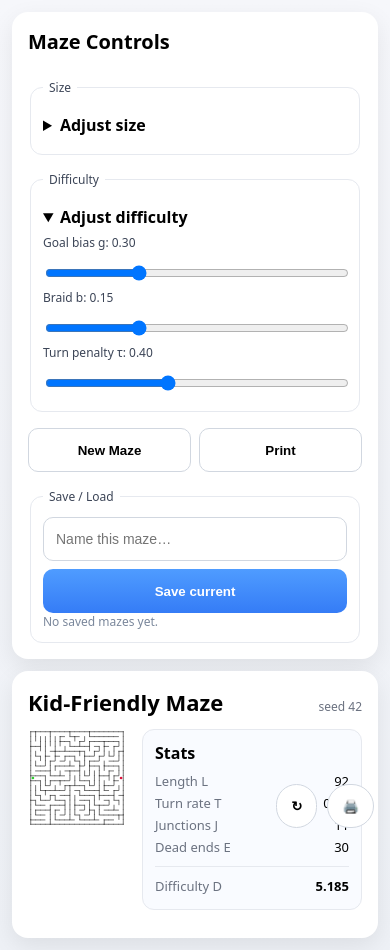
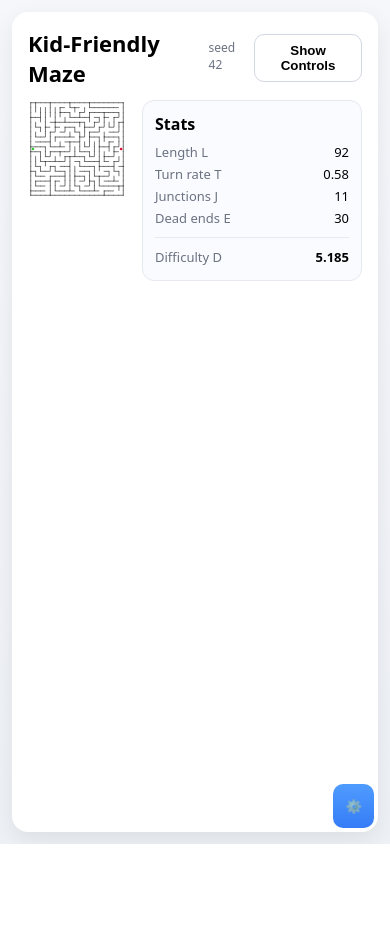
Before and after one commit to JENkt4k/maze-pwa, a React (Vite) app: page / in a window 390 px wide. After the commit the page ends 844 px from the top, so only its background shows below. Built offline with nearby package versions, Linux system fonts and the light colour scheme.

Commit message:
beautiful mobile - add minimize controls button

```diff
--- a/src/App.tsx
+++ b/src/App.tsx
@@ -179,10 +179,10 @@ export default function App() {
   const [cell, setCell] = useState(24);
   useEffect(() => {
     const hostW = hostRect?.width ?? 0;
-    const basis = hostW > 0 ? hostW : Math.min(window.innerWidth || 360, 480); // fallback for first paint / emulation
-    const targetInner = basis - 32; // leave space for SVG margins
+    const basis = hostW > 0 ? hostW : Math.min(window.innerWidth || 360, 480);
+    const targetInner = basis - 32;
     const px = Math.floor(targetInner / width);
-    setCell(clamp(px, 18, 36)); // good range for phones/tablets
+    setCell(clamp(px, 18, 36));
   }, [hostRect, width]);
 
   /* Generate maze + SVG + stats */
@@ -200,6 +200,20 @@ export default function App() {
     });
     return { svg, stats, currentParams: params };
   }, [width, height, seed, g, b, tau, cell]);
+
+  /* Controls panel: responsive placement + collapsed on mobile */
+  const [isMobile, setIsMobile] = useState(false);
+  const [controlsOpen, setControlsOpen] = useState(true);
+  useEffect(() => {
+    const mq = window.matchMedia("(max-width: 840px)");
+    const set = () => {
+      setIsMobile(mq.matches);
+      setControlsOpen(!mq.matches); // open on desktop, collapsed on mobile
+    };
+    set();
+    mq.addEventListener("change", set);
+    return () => mq.removeEventListener("change", set);
+  }, []);
 
   function newMaze() {
     setSeed((s) => s + 1);
@@ -276,12 +290,16 @@ export default function App() {
     >
       <style>
         {`
-        /* Default: 2 columns on wide screens */
-        .shell { grid-template-columns: minmax(0, 360px) 1fr; }
+        /* Desktop: main | controls (right) */
+        .shell { grid-template-columns: 1fr minmax(0, 360px); }
+        .main { order: 1; }
+        .controls { order: 2; }
 
-        /* Collapse to 1 column on mobile/tablet */
+        /* Mobile: single column; controls below main, collapsed by default */
         @media (max-width: 840px) {
           .shell { grid-template-columns: 1fr; }
+          .main { order: 1; }
+          .controls { order: 2; }
         }
 
         button { min-height: 44px; }
@@ -291,14 +309,70 @@ export default function App() {
       `}
       </style>
 
-      {/* Sidebar */}
+      {/* MAIN (first on all sizes) */}
+      <main
+        className="main"
+        style={{
+          minWidth: 0,
+          background: "#fff",
+          borderRadius: 16,
+          boxShadow: "0 8px 24px rgba(0,0,0,0.08)",
+          padding: 16,
+          display: "grid",
+          gridTemplateRows: "auto auto 1fr",
+          gap: 12,
+        }}
+      >
+        <header
+          className="sticky-top"
+          style={{ display: "flex", alignItems: "center", justifyContent: "space-between", gap: 8 }}
+        >
+          <div style={{ display: "flex", alignItems: "baseline", gap: 12 }}>
+            <h1 style={{ margin: 0, fontSize: 22 }}>Kid-Friendly Maze</h1>
+            <div style={{ color: "#6b7280", fontSize: 12 }}>seed {seed}</div>
+          </div>
+
+          {/* Controls toggle (visible on mobile; harmless on desktop) */}
+          <button
+            onClick={() => setControlsOpen((v) => !v)}
+            style={{ ...btn, padding: "8px 12px" }}
+            aria-expanded={controlsOpen}
+            aria-controls="controls-panel"
+            title="Show/Hide Controls"
+          >
+            {controlsOpen ? "Hide Controls" : "Show Controls"}
+          </button>
+        </header>
+
+        <section style={{ display: "grid", gridTemplateColumns: "1fr auto", alignItems: "start", gap: 16 }}>
+          <div
+            ref={svgHostRef as any}
+            id="print-maze-only"
+            style={{ width: "100%" }}
+            dangerouslySetInnerHTML={{ __html: svg }}
+          />
+          <div style={{ border: "1px solid #e6e9ef", borderRadius: 12, padding: 12, minWidth: 220, background: "#f9fbff" }}>
+            <div style={{ fontWeight: 600, marginBottom: 6 }}>Stats</div>
+            <Stat label="Length L" value={stats.L} />
+            <Stat label="Turn rate T" value={stats.T.toFixed(2)} />
+            <Stat label="Junctions J" value={stats.J} />
+            <Stat label="Dead ends E" value={stats.E} />
+            <div style={{ height: 1, background: "#e6e9ef", margin: "8px 0" }} />
+            <Stat label="Difficulty D" value={stats.D.toFixed(3)} strong />
+          </div>
+        </section>
+      </main>
+
+      {/* CONTROLS (right on desktop, below on mobile) */}
       <aside
+        id="controls-panel"
+        className="controls"
         style={{
           background: "#fff",
           borderRadius: 16,
           boxShadow: "0 8px 24px rgba(0,0,0,0.08)",
           padding: 16,
-          display: "flex",
+          display: isMobile ? (controlsOpen ? "flex" : "none") : "flex", // collapse only on mobile
           flexDirection: "column",
           gap: 16,
         }}
@@ -392,61 +466,25 @@ export default function App() {
         </fieldset>
       </aside>
 
-      {/* Main panel */}
-      <main
-        style={{
-          minWidth: 0, /* allow grid item to shrink on narrow screens */
-          background: "#fff",
-          borderRadius: 16,
-          boxShadow: "0 8px 24px rgba(0,0,0,0.08)",
-          padding: 16,
-          display: "grid",
-          gridTemplateRows: "auto auto 1fr",
-          gap: 12,
-        }}
-      >
-        <header className="sticky-top" style={{ display: "flex", alignItems: "baseline", justifyContent: "space-between" }}>
-          <h1 style={{ margin: 0, fontSize: 22 }}>Kid-Friendly Maze</h1>
-          <div style={{ color: "#6b7280", fontSize: 12 }}>seed {seed}</div>
-        </header>
-
-        <section style={{ display: "grid", gridTemplateColumns: "1fr auto", alignItems: "start", gap: 16 }}>
-          <div
-            ref={svgHostRef as any}
-            id="print-maze-only"
-            style={{ width: "100%" }}
-            dangerouslySetInnerHTML={{ __html: svg }}
-          />
-          <div style={{ border: "1px solid #e6e9ef", borderRadius: 12, padding: 12, minWidth: 220, background: "#f9fbff" }}>
-            <div style={{ fontWeight: 600, marginBottom: 6 }}>Stats</div>
-            <Stat label="Length L" value={stats.L} />
-            <Stat label="Turn rate T" value={stats.T.toFixed(2)} />
-            <Stat label="Junctions J" value={stats.J} />
-            <Stat label="Dead ends E" value={stats.E} />
-            <div style={{ height: 1, background: "#e6e9ef", margin: "8px 0" }} />
-            <Stat label="Difficulty D" value={stats.D.toFixed(3)} strong />
-          </div>
-        </section>
-      </main>
-
-      {/* Floating quick actions on mobile */}
-      <div
-        aria-hidden
+      {/* Mobile gear FAB to open controls quickly */}
+      {isMobile && !controlsOpen && (
+        <button
+          aria-label="Show controls"
+          onClick={() => setControlsOpen(true)}
           style={{
             position: "fixed",
             right: 16,
             bottom: `calc(16px + var(--safe-bottom, 0px))`,
-          display: "flex",
-          gap: 10,
             zIndex: 60,
+            borderRadius: 999,
+            padding: "12px 14px",
+            ...btnPrimary,
           }}
+          title="Show Controls"
         >
-        <button title="New" onClick={newMaze} style={{ ...btn, borderRadius: 999, padding: "10px 14px" }}>↻</button>
-        <button title="Print" onClick={handlePrint} style={{ ...btn, borderRadius: 999, padding: "10px 14px" }}>🖨️</button>
-        {canInstall && (
-          <button title="Install" onClick={install} style={{ ...btnPrimary, borderRadius: 999, padding: "10px 14px" }}>⬇️</button>
+          ⚙️
+        </button>
       )}
-      </div>
 
       {/* Update/Offline banner */}
       <PWABanner
```
Also changed, not shown: 1 other file (tests, documents, lock files or other folders). Lines whose indentation alone changed are shown as unchanged.
